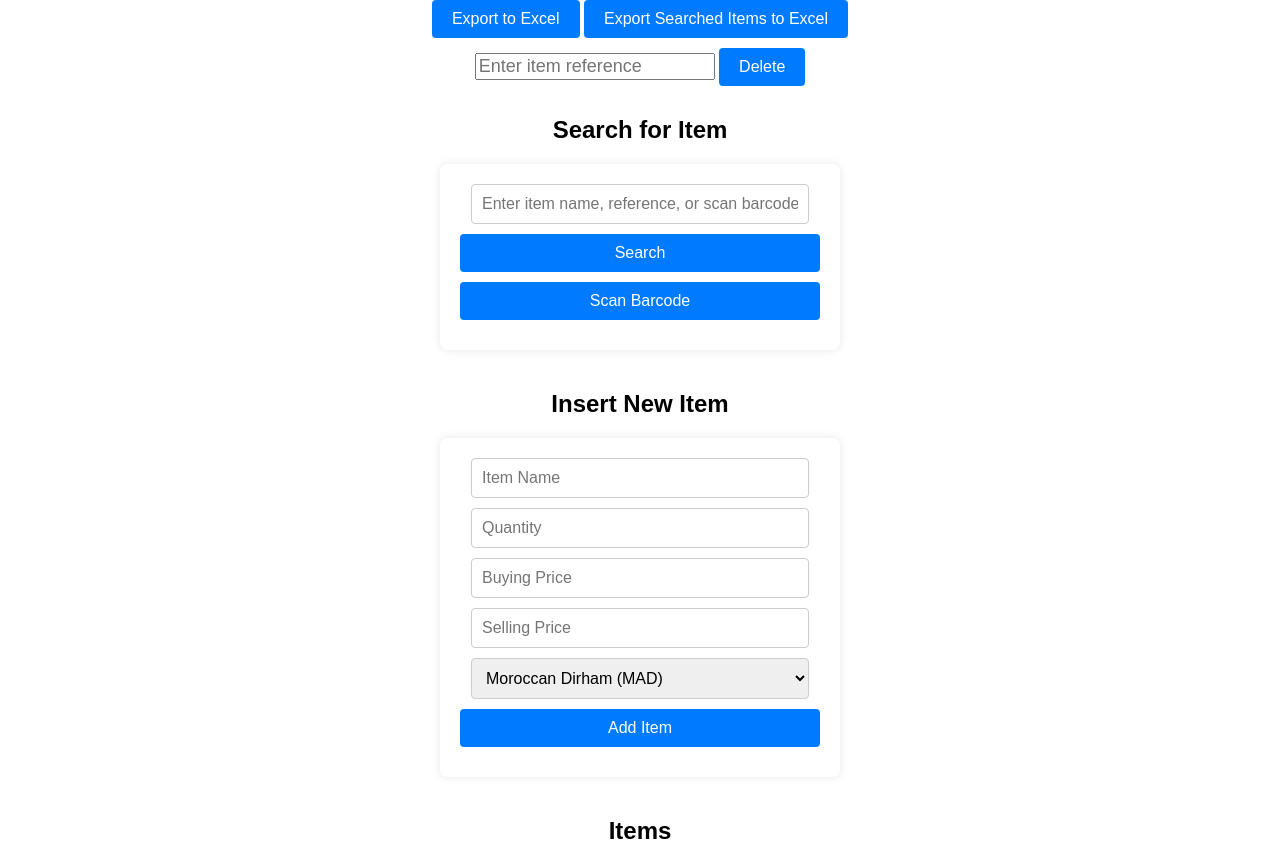
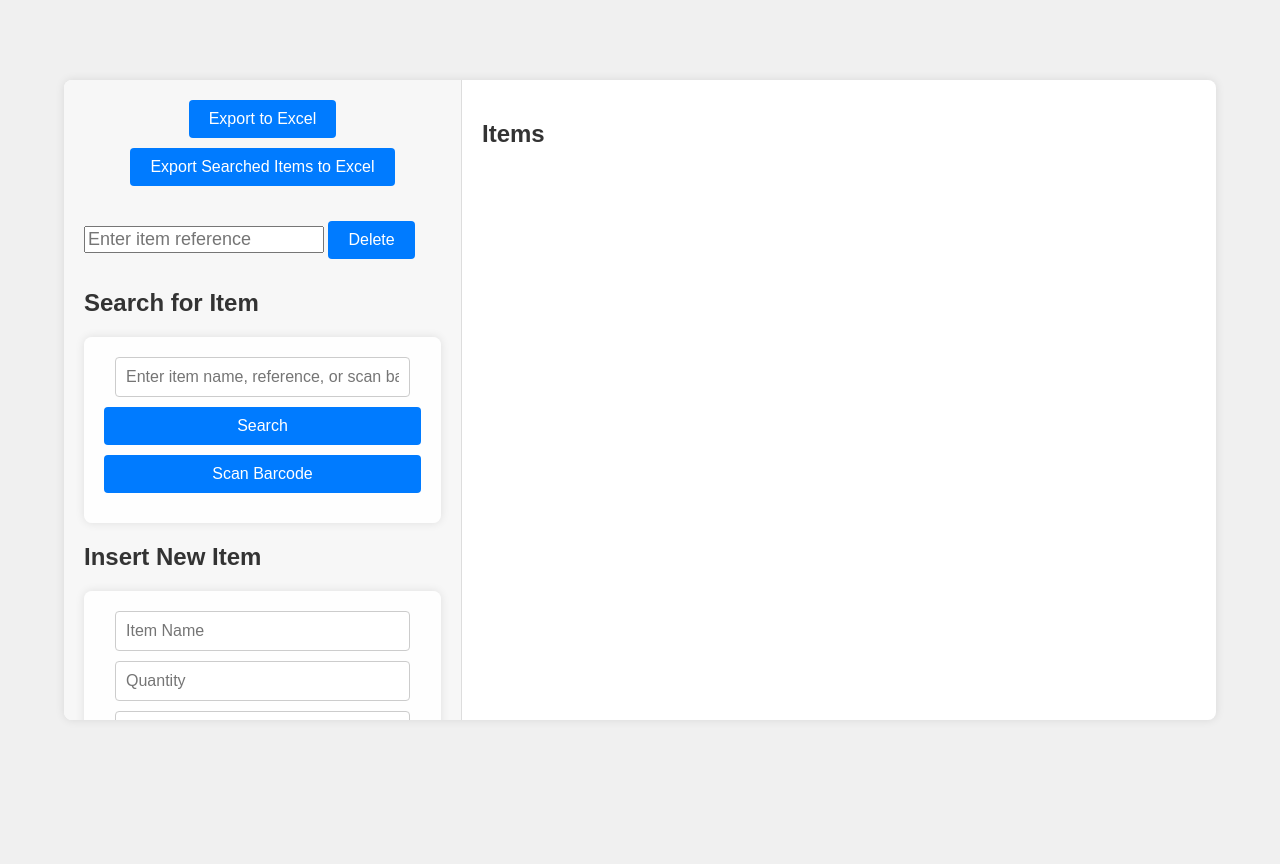
Before and after one commit to ismail3080/ST-manag, a plain HTML site: page frontend/home.html in a window 1280 px wide. After the commit the page ends 800 px from the top, so only its background shows below. Drawn offline with nearby package versions, Linux system fonts and the light colour scheme; no server answers.

Commit message:
frontend improovement

```diff
--- a/frontend/home.html
+++ b/frontend/home.html
@@ -14,7 +14,9 @@
     <link rel="stylesheet" href="style.css">
 </head>
 <body>
-    <div>
+    <div class="container">
+        <div class="left-column">
+            <div class="export-buttons">
                 <button type="button" onclick="exportToExcel()">Export to Excel</button>
                 <button type="button" onclick="exportSearchedItemsToExcel()">Export Searched Items to Excel</button>
             </div>
@@ -26,7 +28,7 @@
                 <input type="number" id="editSellingPrice" placeholder="Selling Price">
                 <input type="number" id="editPriceDifference" placeholder="Price Difference">
             </div>
-    <div>
+            <div class="delete-container">
                 <input type="text" id="deleteReferenceInput" placeholder="Enter item reference" style="font-size: 18px;">
                 <button type="button" onclick="deleteItem()">Delete</button>
             </div>
@@ -49,10 +51,14 @@
                 </select>
                 <button type="button" onclick="addItem()">Add Item</button>
             </form>
+        </div>
+        <div class="right-column">
             <h2>Items</h2>
             <div id="itemList">
                 <!-- Item cards will be dynamically added here -->
             </div>
+        </div>
+    </div>
     <script src="script.js"></script>
 </body>
 </html>
--- a/frontend/script.js
+++ b/frontend/script.js
@@ -23,35 +23,7 @@ async function searchItem() {
     }
 }
 
-// async function addItem() {
-//     let itemName = document.getElementById("itemName").value;
-//     let quantity = parseInt(document.getElementById("quantity").value);
-//     let buyingPrice = parseFloat(document.getElementById("addItemBuyingPrice").value);
-//     let sellingPrice = parseFloat(document.getElementById("addItemSellingPrice").value);
-//     let priceDifference = parseFloat(document.getElementById("addItemPriceDifference").value);
-//     let currency = document.getElementById("currency").value;
-//     let reference = generateReference();
-//     let barcode = generateBarcode({ itemName, quantity, buyingPrice, sellingPrice, priceDifference, currency });
 
-//     let newItem = { reference, name: itemName, quantity, buyingPrice, sellingPrice, priceDifference, currency, barcode };
-
-//     try {
-//         const response = await fetch(apiUrl, {
-//             method: 'POST',
-//             headers: { 'Content-Type': 'application/json' },
-//             body: JSON.stringify(newItem)
-//         });
-//         if (response.ok) {
-//             const addedItem = await response.json();
-//             items.push(addedItem);
-//             displayItems(items);
-//         } else {
-//             console.error('Failed to add item:', response.statusText);
-//         }
-//     } catch (error) {
-//         console.error('Error adding item:', error);
-//     }
-// }
 async function addItem() {
     let itemName = document.getElementById("itemName").value;
     let quantity = parseInt(document.getElementById("quantity").value);
@@ -62,7 +34,7 @@ async function addItem() {
     let barcode = generateBarcode({ itemName, quantity, buyingPrice, sellingPrice, currency });
 
     // Calculate the price difference
-    let priceDifference = sellingPrice - buyingPrice;
+    let priceDifference = Math.abs(sellingPrice - buyingPrice);
 
     let newItem = { reference, name: itemName, quantity, buyingPrice, sellingPrice, priceDifference, currency, barcode };
 
@@ -119,6 +91,35 @@ function generateReference() {
     return 'REF' + Math.floor(Math.random() * 1000);
 }
 
+// function displayItems(itemArray) {
+//     const itemListDiv = document.getElementById("itemList");
+//     itemListDiv.innerHTML = "";
+
+//     itemArray.forEach(item => {
+//         const itemCard = document.createElement("div");
+//         itemCard.classList.add("item-card");
+
+//         itemCard.innerHTML = `
+//         <div>
+//             <p>Name: ${item.name}</p>
+//             <p>Reference: ${item.reference}</p>
+//             <p>Quantity: ${item.quantity}</p>
+//             <p>Buying Price: ${item.buyingPrice} ${item.currency}</p>
+//             <p>Selling Price: ${item.sellingPrice} ${item.currency}</p>
+//             <p>Price Difference: ${item.priceDifference} ${item.currency}</p>
+//             <img src="${item.barcode}" alt="Barcode">
+//         </div>
+//         `;
+
+//         const downloadButton = document.createElement("button");
+//         downloadButton.textContent = "Download Ticket";
+//         downloadButton.onclick = () => downloadTicket(item);
+
+//         itemCard.appendChild(downloadButton);
+//         itemListDiv.appendChild(itemCard);
+//     });
+// }
+
 function displayItems(itemArray) {
     const itemListDiv = document.getElementById("itemList");
     itemListDiv.innerHTML = "";
@@ -147,6 +148,7 @@ function displayItems(itemArray) {
         itemListDiv.appendChild(itemCard);
     });
 }
+
 
 function downloadTicket(item) {
     const ticketHTML = generateTicketHTML(item);
--- a/frontend/style.css
+++ b/frontend/style.css
@@ -2,21 +2,50 @@ body {
     font-family: Arial, sans-serif;
     margin: 0;
     padding: 0;
-    background-size: cover; /* Set background size to cover the entire viewport */
+    background-size: cover;
     background-position: center;
+    display: flex;
+    justify-content: center;
+    align-items: center;
+    height: 100vh;
+    background-color: #f0f0f0; /* Light background color for contrast */
+}
+
+.container {
+    display: flex;
+    width: 90%;
+    max-width: 1200px;
+    height: 80%;
+    background-color: #fff; /* White background for the main container */
+    box-shadow: 0 0 10px rgba(0, 0, 0, 0.1);
+    border-radius: 8px;
+    overflow: hidden;
+}
+
+.left-column, .right-column {
+    padding: 20px;
+    overflow-y: auto;
+}
+
+.left-column {
+    flex: 1;
+    background-color: #f7f7f7; /* Slightly different background color for left column */
+    border-right: 1px solid #ddd; /* Border to separate the columns */
+}
+
+.right-column {
+    flex: 2;
+}
+
+.export-buttons {
     display: flex;
     flex-direction: column;
     align-items: center;
+    margin-bottom: 20px;
 }
 
-#logo {
-    width: 200px; /* Adjust as needed */
-    margin-top: 20px;
-}
-
-h1 {
+h1, h2 {
     color: #333;
-    margin-bottom: 20px;
 }
 
 button {
@@ -38,25 +67,17 @@ button:hover {
 form {
     margin-bottom: 20px;
     padding: 20px;
-    background-color: rgba(255, 255, 255, 0.9); /* Semi-transparent white background */
+    background-color: rgba(255, 255, 255, 0.9);
     border-radius: 8px;
     box-shadow: 0 0 10px rgba(0, 0, 0, 0.1);
     text-align: center;
-    max-width: 400px;
     width: 100%;
     box-sizing: border-box;
 }
 
-#barcodeScanner {
-    width: 100%; /* Adjust width as needed */
-    height: auto; /* Let the height adjust based on the camera feed */
-    max-width: 640px; /* Maximum width for the camera window */
-    margin-bottom: 20px; /* Add some space below the camera window */
-}
-
 form input,
 form select {
-    width: calc(100% - 22px); /* Adjust for padding and border */
+    width: calc(100% - 22px);
     padding: 10px;
     margin-bottom: 10px;
     border: 1px solid #ccc;
@@ -69,10 +90,16 @@ form button {
     width: 100%;
 }
 
+#barcodeScanner {
+    width: 100%;
+    height: auto;
+    max-width: 640px;
+    margin-bottom: 20px;
+}
+
 .item-card {
     width: 100%;
-    max-width: 400px;
-    background-color: rgba(255, 255, 255, 0.9); /* Semi-transparent white background */
+    background-color: rgba(255, 255, 255, 0.9);
     border-radius: 8px;
     box-shadow: 0 0 10px rgba(0, 0, 0, 0.1);
     padding: 20px;
@@ -90,10 +117,6 @@ form button {
     margin: 5px 0;
 }
 
-.delete-container {
-    margin-top: 60px; /* Increase margin to move the delete button and its placeholder further down */
+.delete-container input[type="text"] {
+    margin-top: 10px;
 }
-
-.delete-container input[type="text"] {
-    margin-top: 10px; /* Add margin to create space between the input and the button */
-}
```
Also changed, not shown: Storage management backend/Server/server.js (line endings or trailing spaces). Lines whose indentation alone changed are shown as unchanged.
